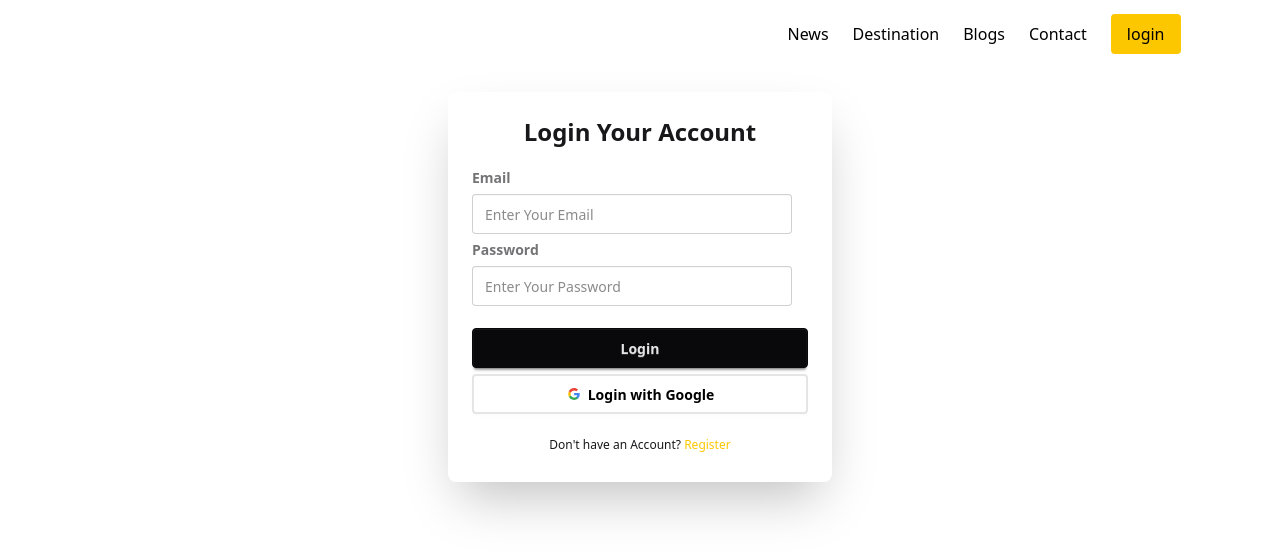
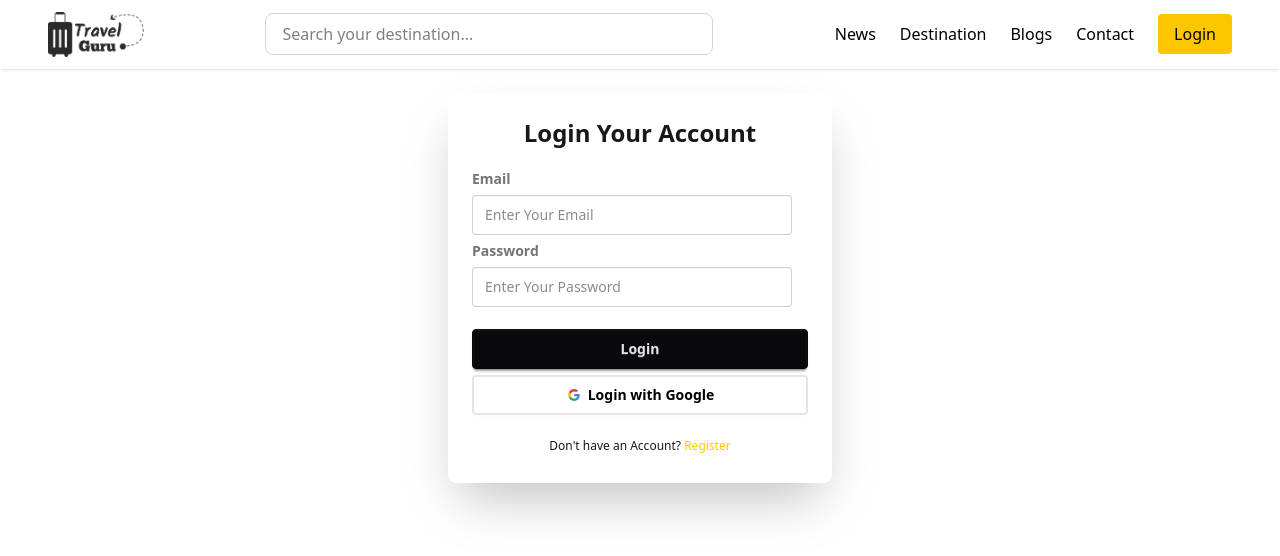
Before and after one commit to tasninanika/Travel-Sphere, a React (Vite) app: page /login in a window 1280 px wide. Shown: the top 556 px of the page. Built offline with nearby package versions, Linux system fonts and the light colour scheme; no server answers.

Commit message:
apply style on navbar

```diff
--- a/src/components/Navbar.jsx
+++ b/src/components/Navbar.jsx
@@ -1,31 +1,34 @@
 import { useState, useContext } from "react";
 import { Menu, X } from "lucide-react";
 import logo from "../assets/logo.png";
-import { Link, NavLink, useNavigate } from "react-router";
+import { Link, NavLink, useNavigate } from "react-router-dom";
 import Button from "./Button";
 import { FirebaseAuthContext } from "../provider/FirebaseAuthContext";
 
 const Navbar = () => {
   const { user, logOutUser } = useContext(FirebaseAuthContext);
-
   const navigate = useNavigate();
   const [isOpen, setIsOpen] = useState(false);
+
+  const navLinkClass = ({ isActive }) =>
+    isActive ? "text-yellow-400 font-semibold" : "hover:text-yellow-400";
+
   const links = (
     <>
-      <a href="" className="hover:text-yellow-400">
+      <NavLink to="/news" className={navLinkClass}>
         News
-      </a>
-      <NavLink to="/destination" className="hover:text-yellow-400">
+      </NavLink>
+      <NavLink to="/destination" className={navLinkClass}>
         Destination
       </NavLink>
-      <NavLink to="/blogs" className="hover:text-yellow-400">
+      <NavLink to="/blogs" className={navLinkClass}>
         Blogs
       </NavLink>
-      <NavLink to="/contact" className="hover:text-yellow-400">
+      <NavLink to="/contact" className={navLinkClass}>
         Contact
       </NavLink>
       {user && (
-        <NavLink to="/profile" className="hover:text-yellow-400">
+        <NavLink to="/profile" className={navLinkClass}>
           Profile
         </NavLink>
       )}
@@ -34,31 +37,25 @@ const Navbar = () => {
 
   const handleLogout = () => {
     logOutUser()
-      .then(() => {})
-      .catch((error) => {
-        console.log(error);
-      });
+      .then(() => navigate("/"))
+      .catch((error) => console.log(error));
   };
 
   return (
-    <nav className="w-full text-black">
-      <div className="container mx-auto px-4 md:px-8 lg:px-12 py-3 flex items-center justify-center gap-36 md:gap-12">
+    <nav className="w-full bg-white shadow text-black">
+      {/* Full width but aligned with hero/sections */}
+      <div className="max-w-7xl mx-auto px-4 md:px-8 lg:px-12 py-3 flex items-center justify-between">
         {/* Logo */}
-        <div>
-          <img
-            onClick={() => navigate("/")}
-            src={logo}
-            alt="Logo"
-            className="w-24"
-          />
+        <div onClick={() => navigate("/")} className="cursor-pointer">
+          <img src={logo} alt="Logo" className="w-24" />
         </div>
 
         {/* Search Box (hidden on mobile) */}
         <div className="flex-1 mx-6 max-w-md hidden md:block">
           <input
             type="text"
-            placeholder="Search your Destination..."
-            className="w-full px-4 py-2 rounded-lg text-white border-white outline-none focus:border-yellow-400 border-2"
+            placeholder="Search your destination..."
+            className="w-full px-4 py-2 rounded-lg text-black border border-gray-300 focus:border-yellow-400 outline-none transition"
           />
         </div>
 
@@ -69,7 +66,7 @@ const Navbar = () => {
             <Button onClick={handleLogout} label="Log Out" />
           ) : (
             <Link to="/login">
-              <Button label="login" />
+              <Button label="Login" />
             </Link>
           )}
         </div>
@@ -84,18 +81,18 @@ const Navbar = () => {
 
       {/* Mobile Menu Dropdown */}
       {isOpen && (
-        <div className="md:hidden bg-black/90 px-4 py-4 space-y-3">
+        <div className="md:hidden bg-black text-white px-4 py-4 space-y-4">
           <input
             type="text"
-            placeholder="Search your Destination..."
-            className="w-full px-4 text-white py-2 rounded-lg  outline-none border-2 "
+            placeholder="Search your destination..."
+            className="w-full px-4 py-2 rounded-lg bg-gray-900 border border-gray-600 outline-none focus:border-yellow-400 transition"
           />
-          <div className="grid gap-2">{links}</div>
+          <div className="flex flex-col gap-3">{links}</div>
           {user ? (
             <Button onClick={handleLogout} label="Log Out" />
           ) : (
             <Link to="/login">
-              <Button label="login" />
+              <Button label="Login" />
             </Link>
           )}
         </div>
```
Also changed, not shown: src/assets/logo.png.
